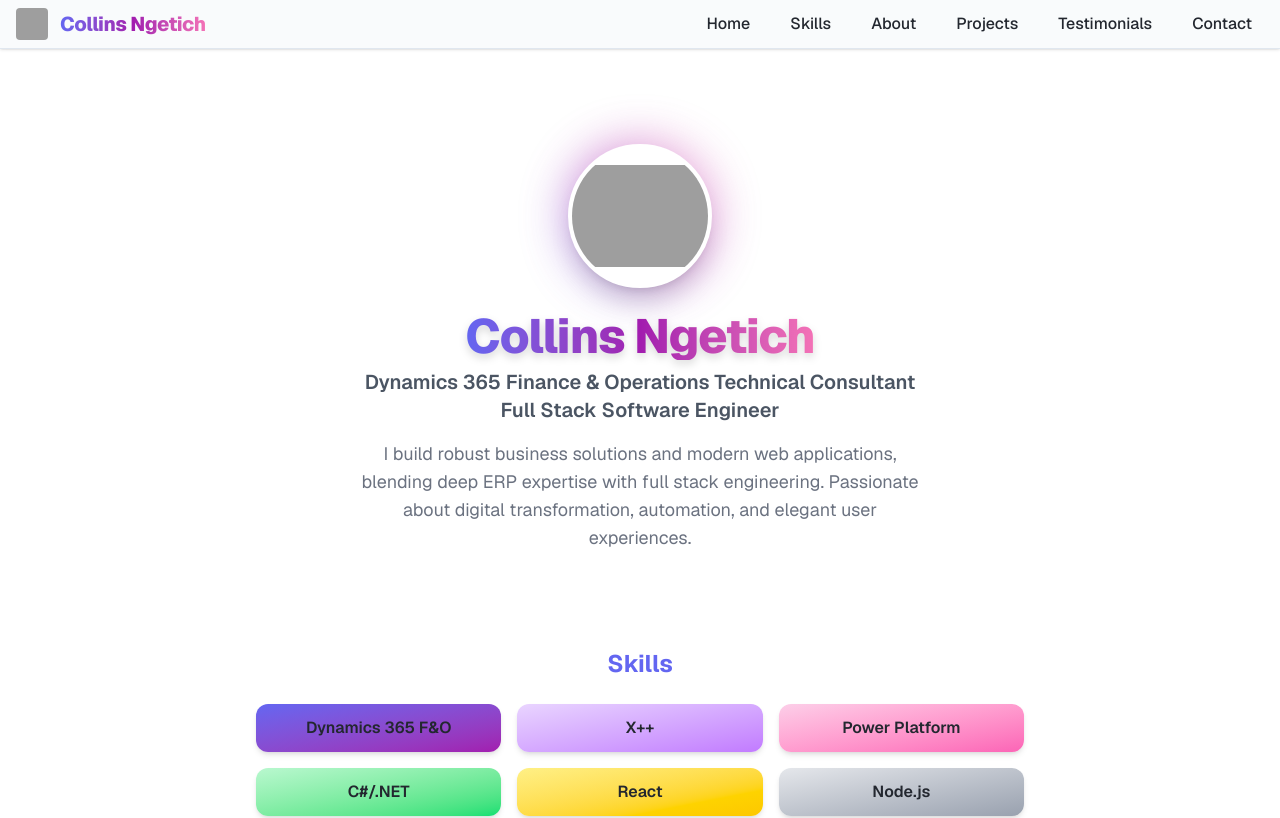
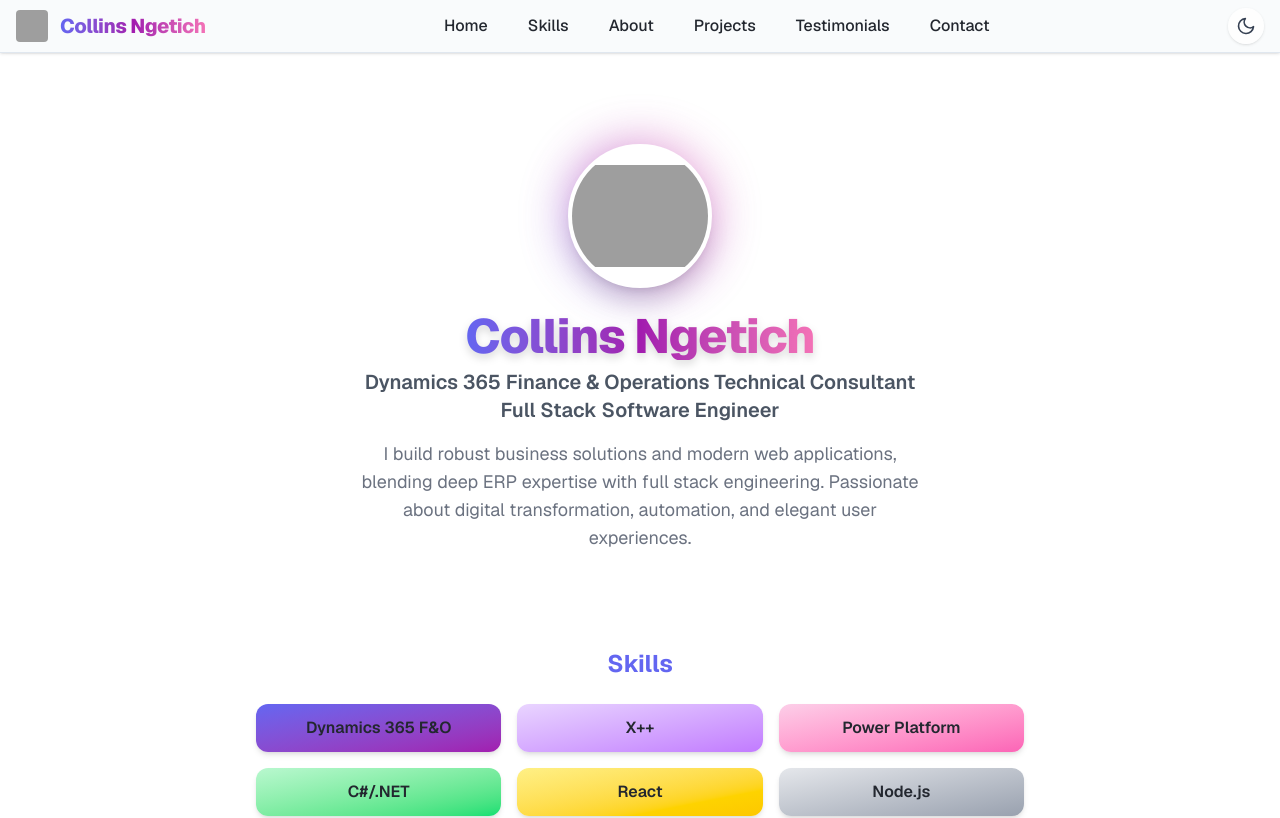
Before and after one commit to cngetich37/cngetichportfolio, a Next.js app: page / in a window 1280 px wide. Shown: the top 818 px of the page. Built offline with nearby package versions, Linux system fonts and the light colour scheme; grey boxes are pictures that could not be loaded.

Commit message:
Remove responsive class from ThemeSwitcher in Home component for consistent display

```diff
--- a/src/app/page.tsx
+++ b/src/app/page.tsx
@@ -167,7 +167,7 @@
               ))}
             </ul>
           </div>
-          <ThemeSwitcher className="flex sm:hidden" />
+          <ThemeSwitcher />
         </nav>
       </header>
 
```
